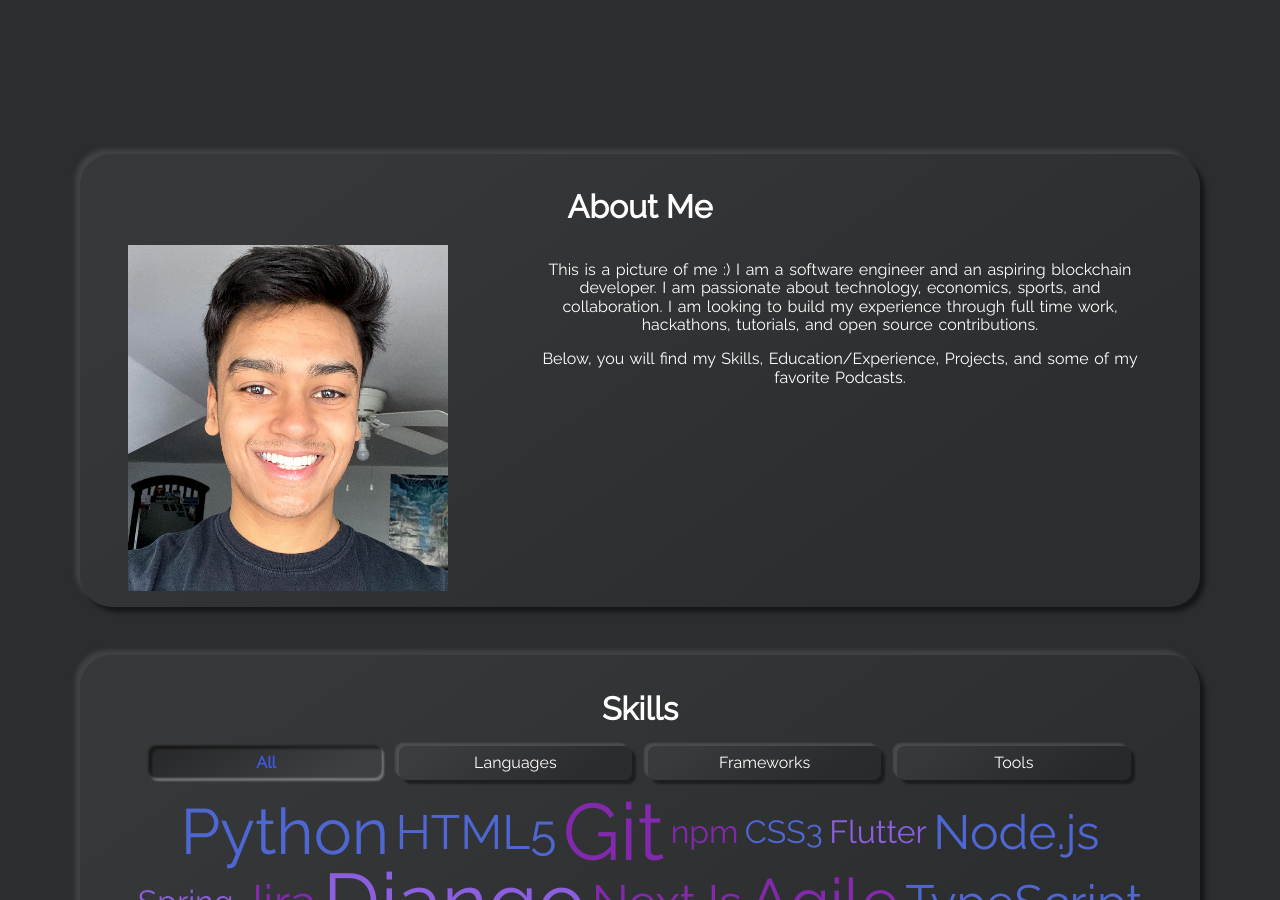
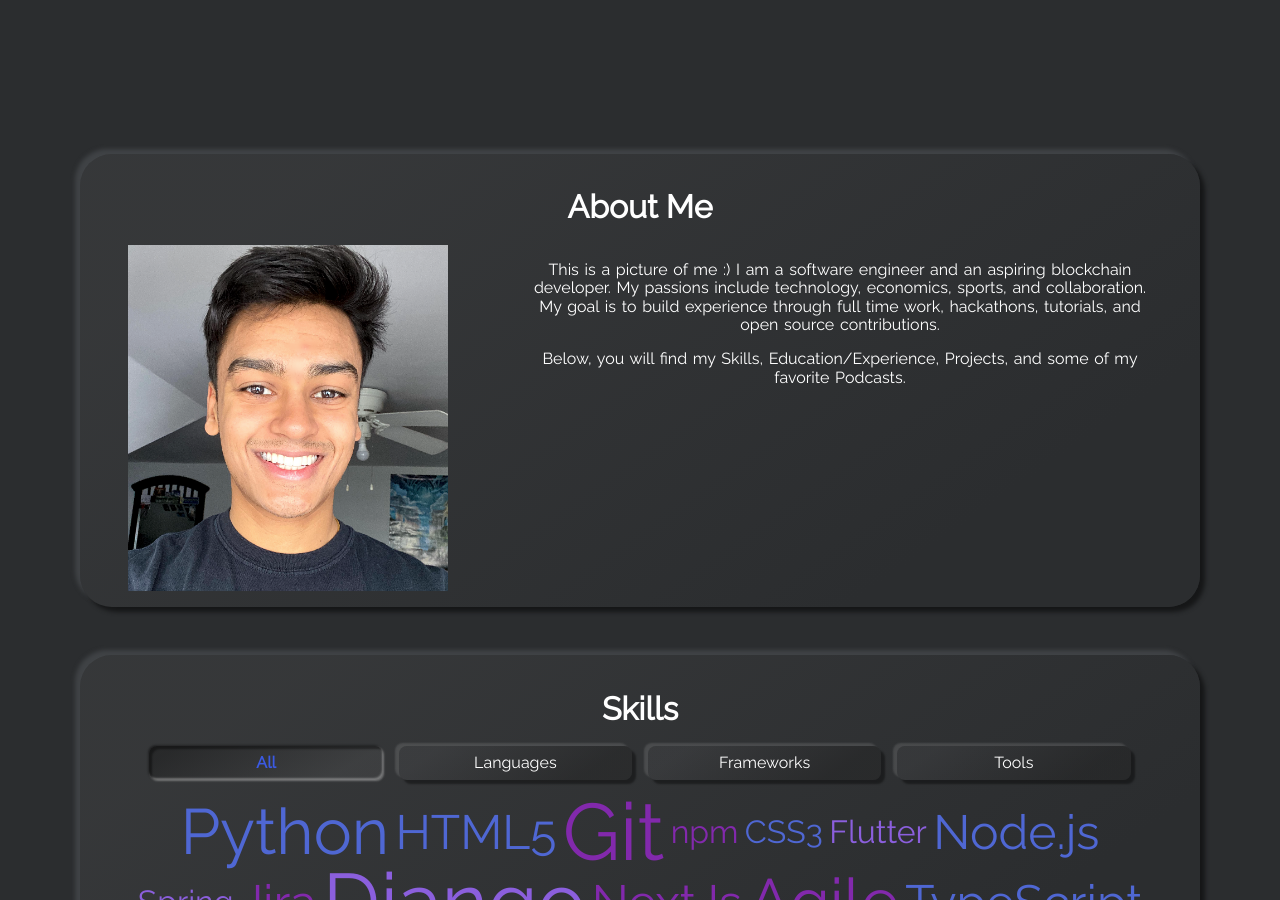
Before and after one commit to ShivamPatel17/shivampatel17.github.io, a Jekyll site: the page built from index.html, in a window 1280 px wide and 900 px high, scrolled down 906 px. Built offline with Jekyll 4.4.1, drawn with Linux system fonts in a browser that asks for light colours; nearby versions of some CDN libraries.

Commit message:
chagned the about me description

```diff
--- a/_config.yml
+++ b/_config.yml
@@ -34,7 +34,7 @@
 # about_me_title: The will be displayed as the title in the About Me section
 about_me_title: About Me
 # about_me_description: This will be displayed under the title.
-about_me_description: This is a picture of me :) I am a software engineer and an aspiring blockchain developer. I am passionate about technology, economics, sports, and collaboration. I am looking to build my experience through full time work, hackathons, tutorials, and open source contributions.
+about_me_description: This is a picture of me :) I am a software engineer and an aspiring blockchain developer. My passions include technology, economics, sports, and collaboration. My goal is to build experience through full time work, hackathons, tutorials, and open source contributions.
 about_me_transition: Below, you will find my Skills, Education/Experience, Projects, and some of my favorite Podcasts.
 
 # ABOUT ME SLIDESHOW SECTION
```
